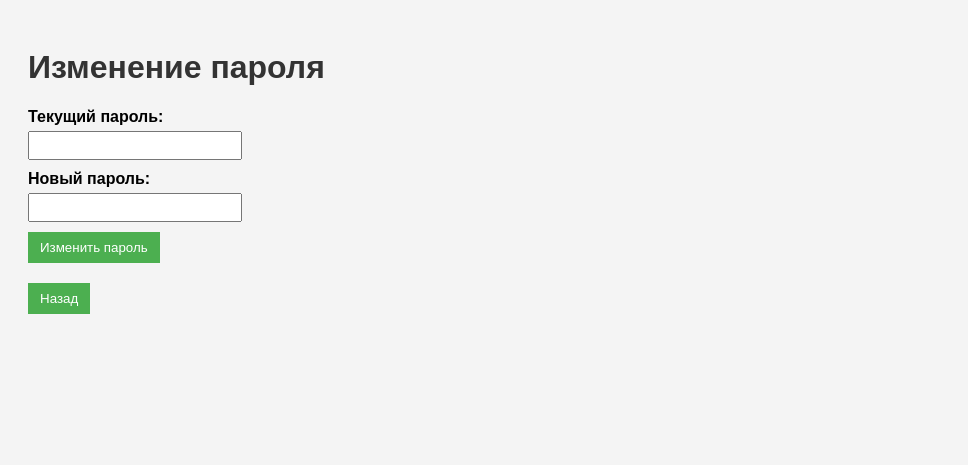
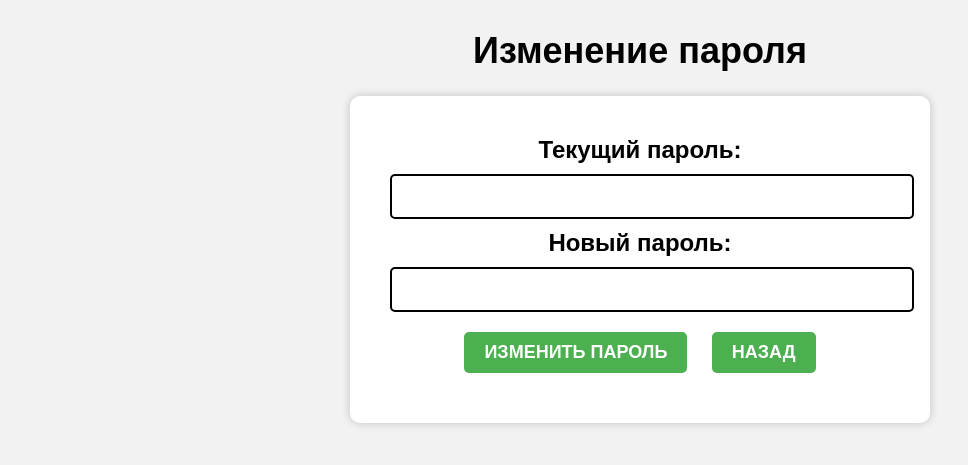
Before and after one commit to DIM1AS/Aurora-shop, a PHP site: page /assets/pages/change_password.php in a window 1280 px wide. Shown: the top 465 px of the page, without its empty margins (0-968 px from the left). Run offline with PHP 8.4, Linux system fonts and the light colour scheme; a user stored in the database is signed in.

Commit message:
BETA [6]
Design

```diff
--- /dev/null
+++ b/assets/css/change_password.css
@@ -0,0 +1,96 @@
+body {
+    background-color: #f2f2f2;
+    font-family: Arial, sans-serif;
+}
+
+h1 {
+    text-align: center;
+    font-size: 36px;
+    margin-top: 30px;
+}
+
+form {
+    max-width: 500px;
+    margin: 0 auto;
+    padding: 40px;
+    background-color: #fff;
+    box-shadow: 0px 0px 10px 0px rgba(0, 0, 0, 0.2);
+    border-radius: 10px;
+    text-align: center;
+
+}
+
+form::before {
+    content: "";
+    position: relative;
+    top: -10px;
+    left: 110px;
+    right: -10px;
+    bottom: -10px;
+    border-radius: 10px;
+    pointer-events: none;
+}
+
+label {
+    font-size: 24px;
+    font-weight: bold;
+    display: block;
+    margin-bottom: 10px;
+}
+
+input[type=password] {
+    width: 100%;
+    padding: 10px;
+    margin-bottom: 10px;
+    background-color: #ffffff;
+    border: 2px solid black;
+    border-radius: 5px;
+    font-size: 18px;
+}
+
+input[type=password]:focus {
+    outline: none;
+    border-color: #4CAF50;
+    box-shadow: 0px 0px 5px 0px rgba(76, 175, 80, 0.5);
+}
+
+button {
+    display: inline-block;
+    padding: 10px 20px;
+    margin: 10px;
+    border: none;
+    border-radius: 5px;
+    font-size: 18px;
+    font-weight: bold;
+    text-transform: uppercase;
+    color: #fff;
+    background-color: #4CAF50;
+    cursor: pointer;
+    transition: background-color 0.2s ease;
+}
+
+button:hover {
+    background-color: #368c3a;
+}
+
+.error-message {
+    font-size: 18px;
+    color: rgb(255, 0, 0);
+    margin-top: 10px;
+}
+
+.profile-btn {
+    display: inline-block;
+    padding: 10px 20px;
+    margin: 10px;
+    border: none;
+    border-radius: 5px;
+    font-size: 18px;
+    font-weight: bold;
+    text-transform: uppercase;
+    color: #fff;
+    background-color: #4CAF50;
+    cursor: pointer;
+    transition: background-color 0.2s ease;
+    text-decoration: none;
+}
--- a/assets/css/my_profile.css
+++ b/assets/css/my_profile.css
@@ -1,47 +1,49 @@
+
 body {
+  margin: 0;
+  padding: 0;
   font-family: Arial, sans-serif;
-  background-color: #f4f4f4;
-  padding: 20px;
+  background-color: #f2f2f2;
+}
+
+.x {
+  max-width: 800px;
+  margin: 0 auto;
+  padding: 30px;
+  margin-top: 50px;
+  background-color: #fff;
+  box-shadow: 0px 0px 10px 0px rgba(0, 0, 0, 0.2);
+  border-radius: 10px;
+  text-align: center;
 }
 
 h1 {
-  color: #333333;
+  font-size: 36px;
+  font-weight: bold;
+  margin-bottom: 20px;
 }
 
 p {
-  margin-bottom: 10px;
-}
-
-form {
-  margin-top: 20px;
-}
-
-label {
-  display: block;
-  margin-bottom: 5px;
-  font-weight: bold;
-}
-
-input[type="password"] {
-  padding: 5px;
-  width: 200px;
+  font-size: 24px;
   margin-bottom: 10px;
 }
 
 button {
-  padding: 8px 12px;
+  display: inline-block;
+  padding: 10px 20px;
+  margin: 10px;
+  border: none;
+  border-radius: 5px;
+  font-size: 18px;
+  font-weight: bold;
+  text-transform: uppercase;
+  color: #fff;
   background-color: #4CAF50;
-  color: #ffffff;
-  border: none;
   cursor: pointer;
+  transition: background-color 0.2s ease;
+  text-decoration: none;
 }
 
 button:hover {
-  background-color: #45a049;
+  background-color: #368c3a;
 }
-
-.confirm-message {
-  color: #ff0000;
-  font-weight: bold;
-  margin-bottom: 10px;
-}
--- /dev/null
+++ b/assets/js/current_password.js
@@ -0,0 +1,3 @@
+window.addEventListener('load', function() {
+    document.getElementById('current_password').focus();
+  });
--- a/assets/pages/buy_all.php
+++ b/assets/pages/buy_all.php
@@ -3,7 +3,7 @@
 session_start();
 
 if (!isset($_SESSION['user_id'])) {
-    header('Location: login.php');
+    header('Location: ../../assets/pages/login.php');
     exit();
 }
 
--- a/assets/pages/change_password.php
+++ b/assets/pages/change_password.php
@@ -1,7 +1,7 @@
 <?php
 session_start();
 if (!isset($_SESSION['user_id'])) {
-    header('Location: login.php');
+    header('Location: ../../assets/pages/login.php');
     exit();
 }
 
@@ -30,7 +30,7 @@ if (isset($_POST['change_password'])) {
 
         // Перенаправляем пользователя на страницу профиля с сообщением об успешном изменении пароля
         $_SESSION['password_changed'] = true;
-        header("Location: profile.php");
+        header("Location: ../../assets/pages/profile.php");
         exit();
     } else {
         // Текущий пароль неверный, выводим сообщение об ошибке
@@ -44,11 +44,14 @@ $mysqli->close();
 
 <!DOCTYPE html>
 <html>
+
 <head>
     <meta charset="UTF-8">
-    <title>Изменение пароля | GameEvo</title>
-    <link rel="stylesheet" href="../../assets/css/my_profile.css">
+    <title> Изменение пароля | GameEvo </title>
+    <link rel="stylesheet" href="../../assets/css/change_password.css">
+    <!-- <script src="../../assets/js/current_password.js"></script> -->
 </head>
+
 <body>
     <h1>Изменение пароля</h1>
     <form method="POST" action="">
@@ -56,13 +59,12 @@ $mysqli->close();
         <input type="password" id="current_password" name="current_password" required><br>
         <label for="new_password">Новый пароль:</label>
         <input type="password" id="new_password" name="new_password" required><br>
-    <?php if (isset($error_message)): ?>
+        <?php if (isset($error_message)) : ?>
             <p class="error-message"><?php echo $error_message; ?></p>
         <?php endif; ?>
         <button type="submit" name="change_password">Изменить пароль</button>
-</form>
-<form method="POST" action="../../assets/pages/my_profile.php">
-    <button type="submit" name="reset">Назад</button>
+        <a class="profile-btn" href="../../assets/pages/my_profile.php">Назад</a>
     </form>
 </body>
+
 </html>
--- a/assets/pages/clear_cart.php
+++ b/assets/pages/clear_cart.php
@@ -24,7 +24,7 @@ $mysqli->close();
     <meta charset="UTF-8">
     <meta http-equiv="X-UA-Compatible" content="IE=edge">
     <meta name="viewport" content="width=device-width, initial-scale=1.0">
-    <title>GAMESTATION</title>
+    <title> Очистка корзины | GameEvo </title>
 </head>
 
 <body>
--- a/assets/pages/delete_product.php
+++ b/assets/pages/delete_product.php
@@ -1,7 +1,7 @@
 <?php
 session_start();
 if (!isset($_SESSION['user_id'])) {
-    header('Location: login.php');
+    header('Location: ../../assets/pages/login.php');
     exit();
 }
 
@@ -41,7 +41,7 @@ $mysqli->close();
     <meta charset="UTF-8">
     <meta http-equiv="X-UA-Compatible" content="IE=edge">
     <meta name="viewport" content="width=device-width, initial-scale=1.0">
-    <title>Document</title>
+    <title> Удаление продуктов | GameEvo </title>
 </head>
 <body>
 
--- a/assets/pages/logout.php
+++ b/assets/pages/logout.php
@@ -21,7 +21,7 @@ exit;
     <meta charset="UTF-8">
     <meta http-equiv="X-UA-Compatible" content="IE=edge">
     <meta name="viewport" content="width=device-width, initial-scale=1.0">
-    <title>GAMESTATION</title>
+    <title> СМЕРТЬ | GameEvo </title>
 </head>
 <body>
 
```
Also changed, not shown: assets/css/cart.css (+77 -3 lines), assets/css/index.css (+6 -2 lines), assets/css/profile.css (+38 -69 lines), assets/pages/cart.php (+7 -7 lines), assets/pages/delete_account.php (+13 -0 lines), assets/pages/my_profile.php (+11 -5 lines), assets/pages/remove_product.php (+14 -1 lines), assets/src/GameEvo.sql (deleted, +0 -137 lines), assets/src/Settings.sql (deleted, +0 -22 lines), assets/img/index/Main_Photo.svg (added), assets/pages/profile.php (line endings or trailing spaces). Lines whose indentation alone changed are shown as unchanged.
